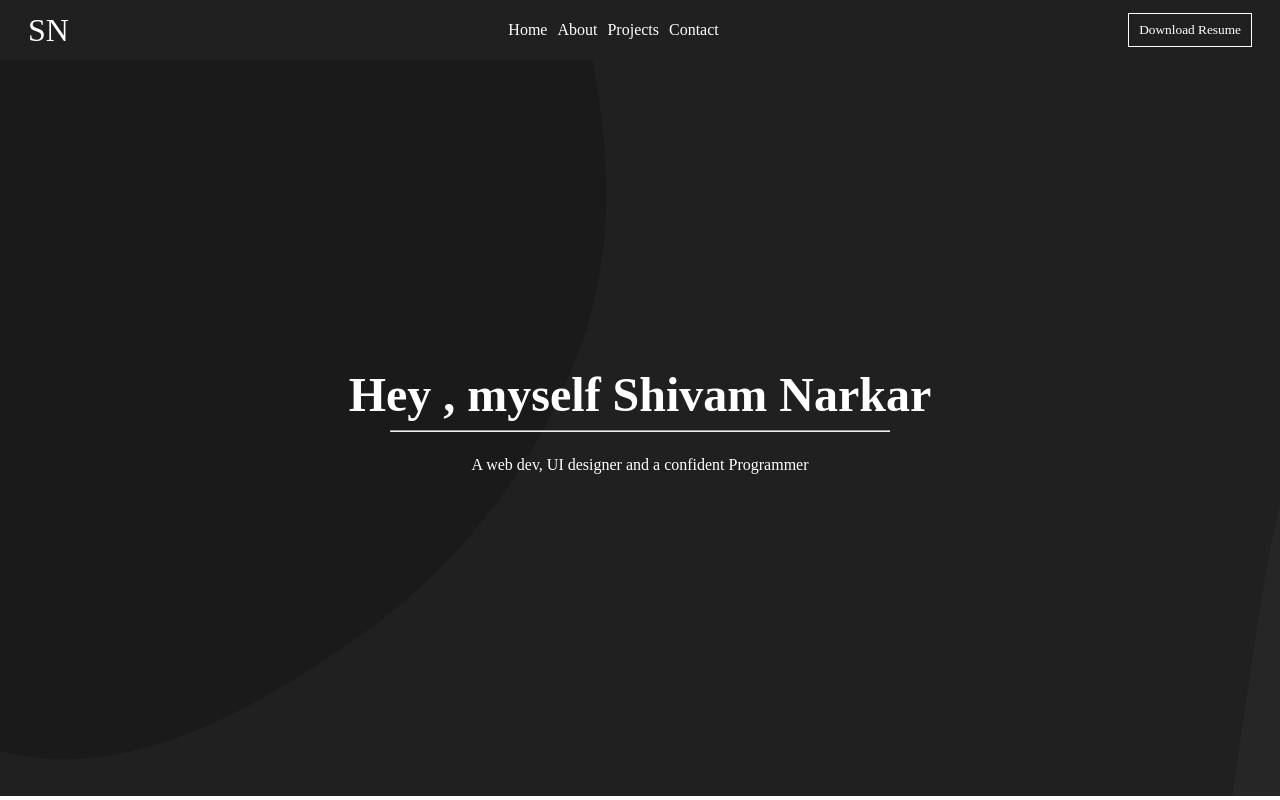
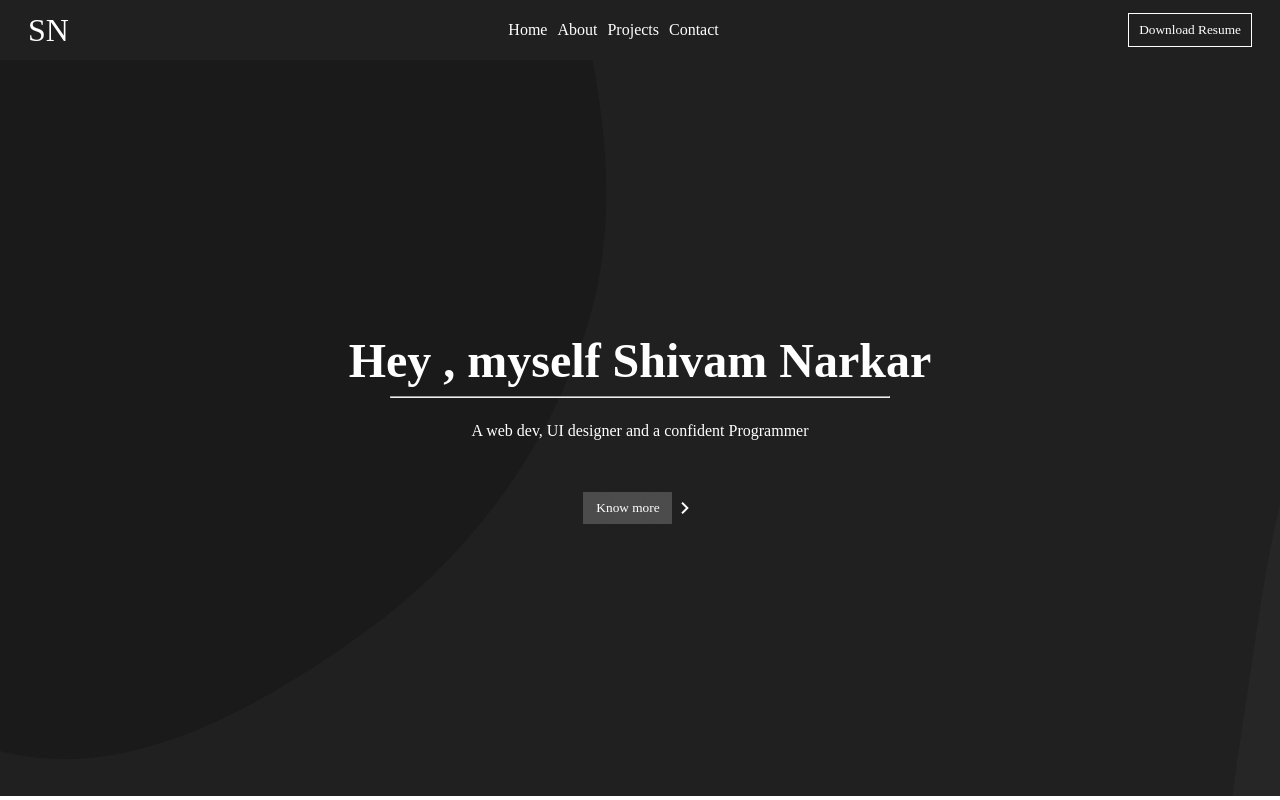
Before and after one commit to shivamnarkar47/NextJS-Tutorial, a Next.js app: page / in a window 1280 px wide. Built offline with nearby package versions, Linux system fonts and the light colour scheme.

Commit message:
Added button to know more

```diff
--- a/components/HomeContainer.js
+++ b/components/HomeContainer.js
@@ -6,7 +6,14 @@ const Nav = () => {
       <h1 className={homeStyles.headingfont}>Hey , myself Shivam Narkar </h1>
       <hr width="500"/>
       <p>A web dev, UI designer and a confident Programmer</p>
-
+      <br/>
+      <br/>
+      <div className={homeStyles.knowMore}>
+      <Link href="/about"><button className={homeStyles.button}>Know more</button></Link>
+      <span className="material-icons">
+chevron_right
+</span>
+</div>
     </div>
   );
 };
--- a/package.json
+++ b/package.json
@@ -8,7 +8,8 @@
     "start": "next start"
   },
   "dependencies": {
-    "@sanity/cli": "^2.11.0",
+    "@material-ui/core": "4.11.4",
+    "@material-ui/icons": "4.11.2",
     "next": "^10.2.3",
     "react": "17.0.1",
     "react-dom": "17.0.1"
--- a/pages/index.js
+++ b/pages/index.js
@@ -8,6 +8,9 @@ export default function Home() {
       <Head>
         <title>Next JS Tutorial</title>
         <meta keywords="Coding Programming" />
+        <link href="https://fonts.googleapis.com/css2?family=Material+Icons"
+      rel="stylesheet"/>
+
       </Head>
       <Nav />
       <HomeContainer/>
--- a/styles/Home.module.css
+++ b/styles/Home.module.css
@@ -15,3 +15,25 @@
   font-size: 3rem;
   margin: 0;
 }
+
+.knowMore{
+  display: flex;
+  justify-content: center;
+  align-items: center;
+  text-align: center;
+  transition: all 0.5s;
+}
+
+.knowMore:hover{
+  transform: translateX(-20px)
+
+}
+
+.button{
+  padding: 8px 13px;
+  border: none;
+  font-family: 'Poppins';
+  background: rgba(255,255,255,0.2);
+  backdrop-filter: blur(15px);
+  color: #fff;
+}
```
Also changed, not shown: 1 other file (tests, documents, lock files or other folders).
